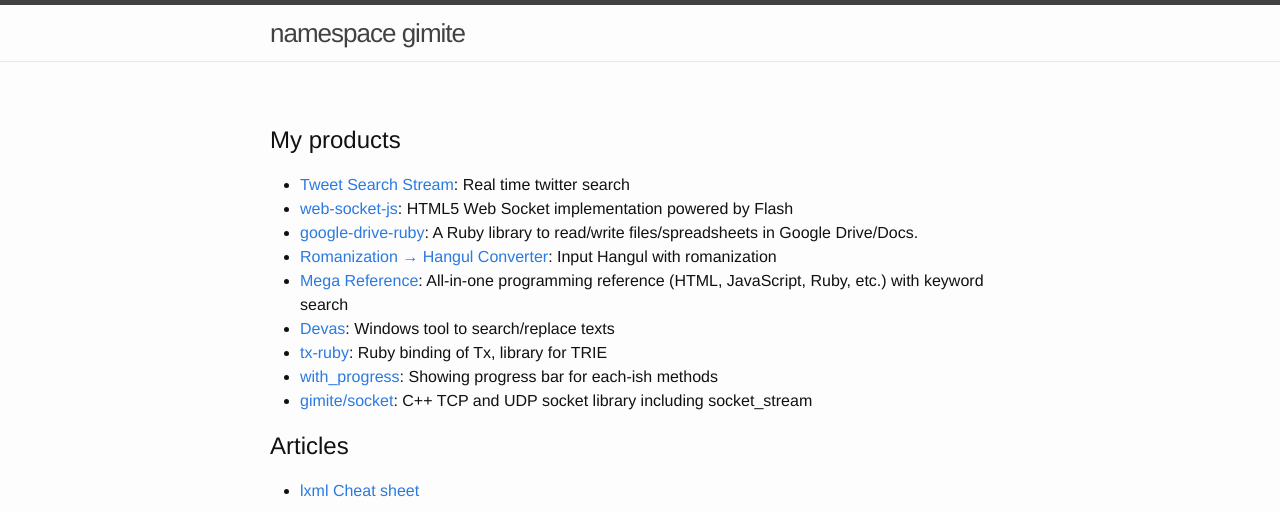
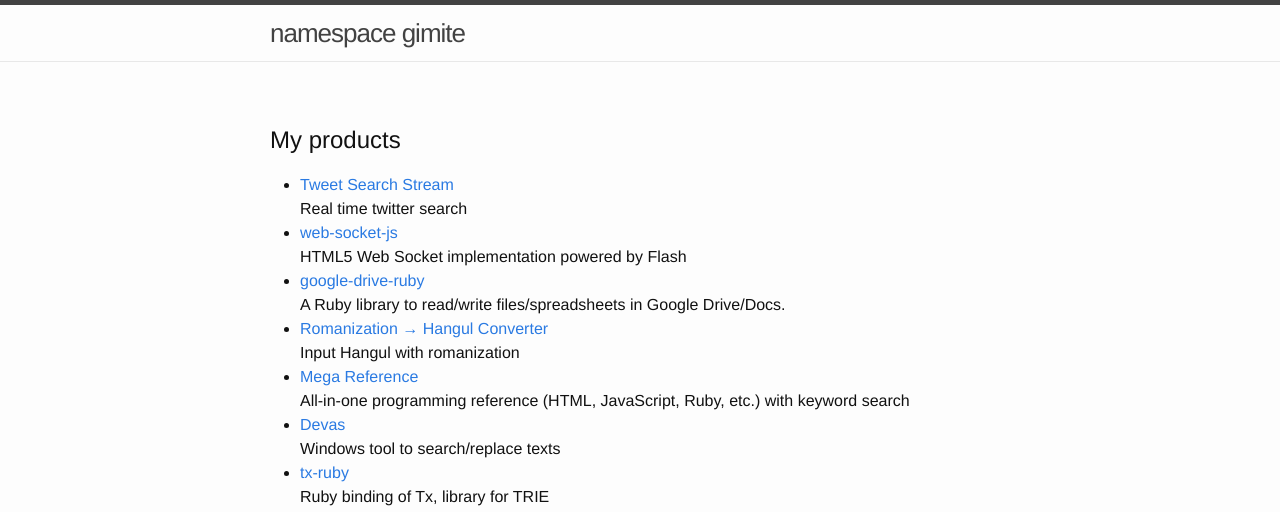
Before and after one commit to gimite/gimite.github.io, a Jekyll site: the page built from index.md, in a window 1280 px wide. Shown: the top 512 px of the page. Built offline with Jekyll 4.4.1, drawn with Linux system fonts in a browser that asks for light colours; some of the changed text lies outside the part shown.

Commit message:
Update index.md

```diff
--- a/index.md
+++ b/index.md
@@ -5,15 +5,15 @@ permalink: /
 
 # My products
 
-- [Tweet Search Stream](http://tweet-search-stream.gimite.net/): Real time twitter search
-- [web-socket-js](https://github.com/gimite/web-socket-js): HTML5 Web Socket implementation powered by Flash
-- [google-drive-ruby](https://github.com/gimite/google-drive-ruby): A Ruby library to read/write files/spreadsheets in Google Drive/Docs.
-- [Romanization → Hangul Converter](http://gimite.net/roman2hangul/): Input Hangul with romanization
-- [Mega Reference](http://mega-reference.gimite.net/): All-in-one programming reference (HTML, JavaScript, Ruby, etc.) with keyword search
-- [Devas](http://gimite.net/en/index.php?Devas): Windows tool to search/replace texts
-- [tx-ruby](http://gimite.net/en/index.php?tx-ruby): Ruby binding of Tx, library for TRIE
-- [with_progress](http://gimite.net/gimite/rubymess/with_progress.rb): Showing progress bar for each-ish methods
-- [gimite/socket](http://gimite.net/gimite/cppmess/socket.en.html): C++ TCP and UDP socket library including socket_stream
+- [Tweet Search Stream](http://tweet-search-stream.gimite.net/)<br>Real time twitter search
+- [web-socket-js](https://github.com/gimite/web-socket-js)<br>HTML5 Web Socket implementation powered by Flash
+- [google-drive-ruby](https://github.com/gimite/google-drive-ruby)<br>A Ruby library to read/write files/spreadsheets in Google Drive/Docs.
+- [Romanization → Hangul Converter](http://gimite.net/roman2hangul/)<br>Input Hangul with romanization
+- [Mega Reference](http://mega-reference.gimite.net/)<br>All-in-one programming reference (HTML, JavaScript, Ruby, etc.) with keyword search
+- [Devas](http://gimite.net/en/index.php?Devas)<br>Windows tool to search/replace texts
+- [tx-ruby](http://gimite.net/en/index.php?tx-ruby)<br>Ruby binding of Tx, library for TRIE
+- [with_progress](http://gimite.net/gimite/rubymess/with_progress.rb)<br>Showing progress bar for each-ish methods
+- [gimite/socket](http://gimite.net/gimite/cppmess/socket.en.html)<br>C++ TCP and UDP socket library including socket_stream
 
 # Articles
 
```
